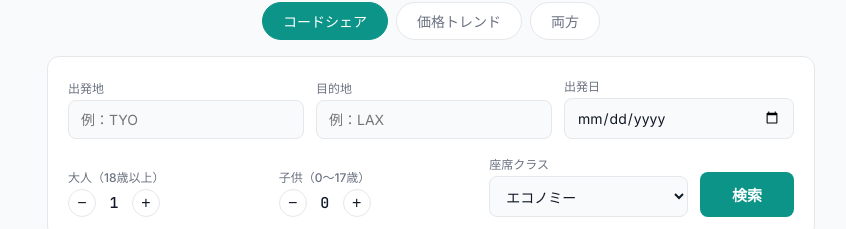
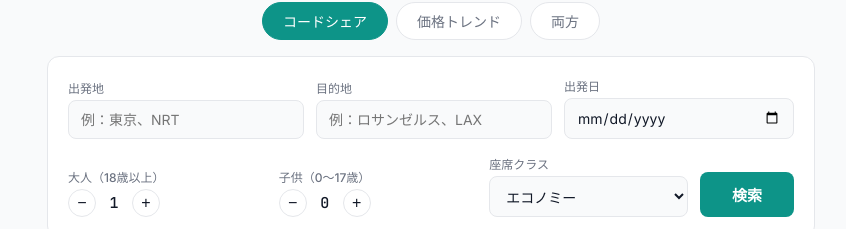
Before and after one commit to nosfer4tu/coshare, a React (Vite) app in the folder frontend/: page / in a window 1280 px wide. Shown: the part 239-468 px from the top of the page, without its empty margins (209-1055 px from the left). Built offline with nearby package versions, Linux system fonts and the light colour scheme.

Commit message:
feat: airport autocomplete working, dropdown fix

```diff
--- /dev/null
+++ b/frontend/src/components/search/AirportInput.css
@@ -0,0 +1,58 @@
+.airport-input {
+    display: flex;
+    flex-direction: column;
+    gap: 4px;
+    flex: 1;
+    position: relative;
+}
+
+.airport-input__wrapper {
+    position: relative;
+}
+
+.airport-input__dropdown {
+    position: absolute;
+    top: calc(100% + 4px);
+    left: 0;
+    right: 0;
+    background: var(--color-surface);
+    border: 1px solid var(--color-border);
+    border-radius: 8px;
+    list-style: none;
+    padding: 4px 0;
+    margin: 0;
+    z-index: 100;
+    box-shadow: 0 4px 12px rgba(0, 0, 0, 0.08);
+}
+
+.airport-input__option {
+    display: flex;
+    align-items: center;
+    gap: 10px;
+    padding: 10px 14px;
+    cursor: pointer;
+    transition: background 0.1s ease;
+}
+
+.airport-input__option:hover {
+    background: var(--color-paper);
+}
+
+.airport-input__iata {
+    font-family: var(--font-mono);
+    font-size: 13px;
+    font-weight: 500;
+    color: var(--color-teal);
+    min-width: 36px;
+}
+
+.airport-input__name {
+    font-size: 14px;
+    color: var(--color-ink);
+    flex: 1;
+}
+
+.airport-input__country {
+    font-size: 12px;
+    color: var(--color-body);
+}
--- /dev/null
+++ b/frontend/src/components/search/AirportInput.jsx
@@ -0,0 +1,81 @@
+import { useState, useEffect, useRef } from 'react';
+import './AirportInput.css';
+
+function AirportInput({ value, onChange, placeholder, label }) {
+    const [query, setQuery] = useState(value || '');
+    const [suggestions, setSuggestions] = useState([]);
+    const [showDropdown, setShowDropdown] = useState(false);
+    const debounceRef = useRef(null);
+    const [selected, setSelected] = useState(false);
+
+    useEffect(() => {
+        if (selected) return;
+        if (query.length < 2) {
+            // eslint-disable-next-line react-hooks/set-state-in-effect
+            setSuggestions([]);
+            return;
+        }
+        clearTimeout(debounceRef.current);
+        debounceRef.current = setTimeout(async () => {
+            try {
+                const response = await fetch(`/api/places/suggestions?query=${query}`);
+                const data = await response.json();
+                setSuggestions(data.data || []);
+                setShowDropdown(true);
+            } catch {
+                setSuggestions([]);
+            }
+        }, 300);
+    }, [query, selected]);
+
+    const handleSelect = (place) => {
+        const iataCode = place.iata_code || place.iata_city_code;
+        setQuery(`${place.name} (${iataCode})`);
+        onChange(iataCode);
+        setShowDropdown(false);
+        setSuggestions([]);
+        setSelected(true);
+    };
+
+    return (
+        <div className="airport-input">
+            <label className="search-bar__label">{label}</label>
+            <div className="airport-input__wrapper">
+                <input
+                    className="search-bar__input"
+                    type="text"
+                    value={query}
+                    onChange={(e) => {
+                        setQuery(e.target.value);
+                        onChange(e.target.value);
+                        setSelected(false);
+                    }}
+                    placeholder={placeholder}
+                    onFocus={() => {
+                        if (!selected && suggestions.length > 0) setShowDropdown(true);
+                    }}
+                    onBlur={() => setTimeout(() => setShowDropdown(false), 200)}
+                />
+                {showDropdown && suggestions.length > 0 && (
+                    <ul className="airport-input__dropdown">
+                        {suggestions.slice(0, 6).map((place) => (
+                            <li
+                                key={place.id}
+                                className="airport-input__option"
+                                onMouseDown={() => handleSelect(place)}
+                            >
+                                <span className="airport-input__iata">
+                                    {place.iata_code || place.iata_city_code}
+                                </span>
+                                <span className="airport-input__name">{place.name}</span>
+                                <span className="airport-input__country">{place.city?.name || place.iata_country_code}</span>
+                            </li>
+                        ))}
+                    </ul>
+                )}
+            </div>
+        </div>
+    );
+}
+
+export default AirportInput;
--- a/frontend/src/components/search/SearchBar.jsx
+++ b/frontend/src/components/search/SearchBar.jsx
@@ -1,27 +1,24 @@
 import './SearchBar.css'
+import AirportInput from './AirportInput';
 
 function SearchBar({origin, setOrigin, destination, setDestination, departureDate, setDepartureDate, adults, setAdults, children, setChildren, cabinClass, setCabinClass, onSearch}){
     return (
         <div className="search-bar">
             <div className="search-bar__row">
                 <div className="search-bar__field">
-                    <label className="search-bar__label">出発地</label>
-                    <input
-                        className="search-bar__input"
-                        type="text"
+                    <AirportInput
+                        label="出発地"
                         value={origin}
-                        onChange={(e) => setOrigin(e.target.value)}
-                        placeholder="例：TYO"
+                        onChange={setOrigin}
+                        placeholder="例：東京、NRT"
                     />
                 </div>
                 <div className="search-bar__field">
-                    <label className="search-bar__label">目的地</label>
-                    <input
-                        className="search-bar__input"
-                        type="text"
+                    <AirportInput
+                        label="目的地"
                         value={destination}
-                        onChange={(e) => setDestination(e.target.value)}
-                        placeholder="例：LAX"
+                        onChange={setDestination}
+                        placeholder="例：ロサンゼルス、LAX"
                     />
                 </div>
                 <div className="search-bar__field">
```
Also changed, not shown: 1 other file (tests, documents, lock files or other folders).
